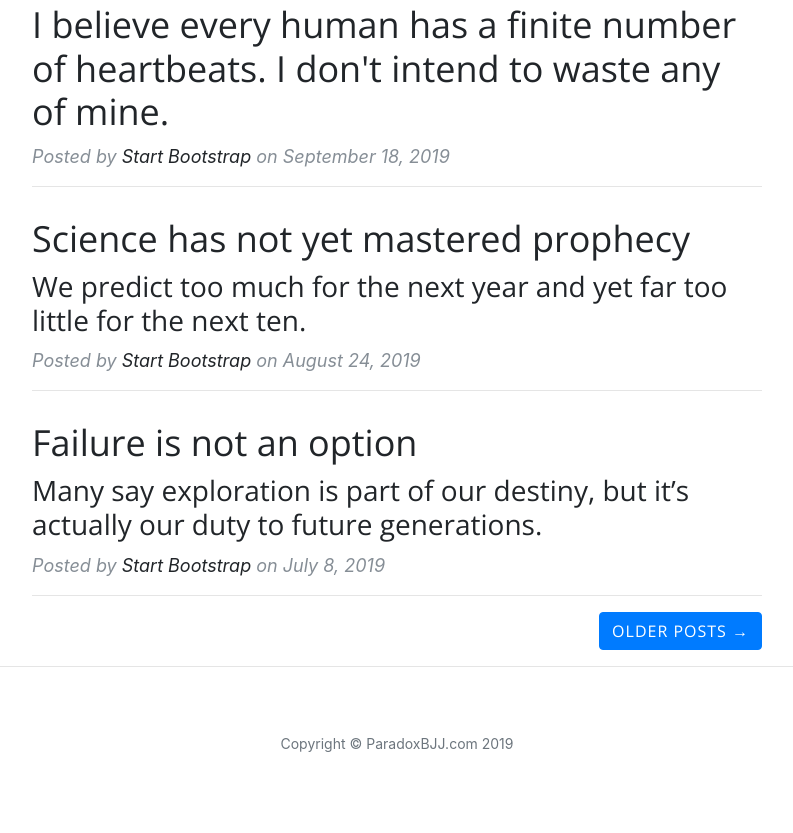
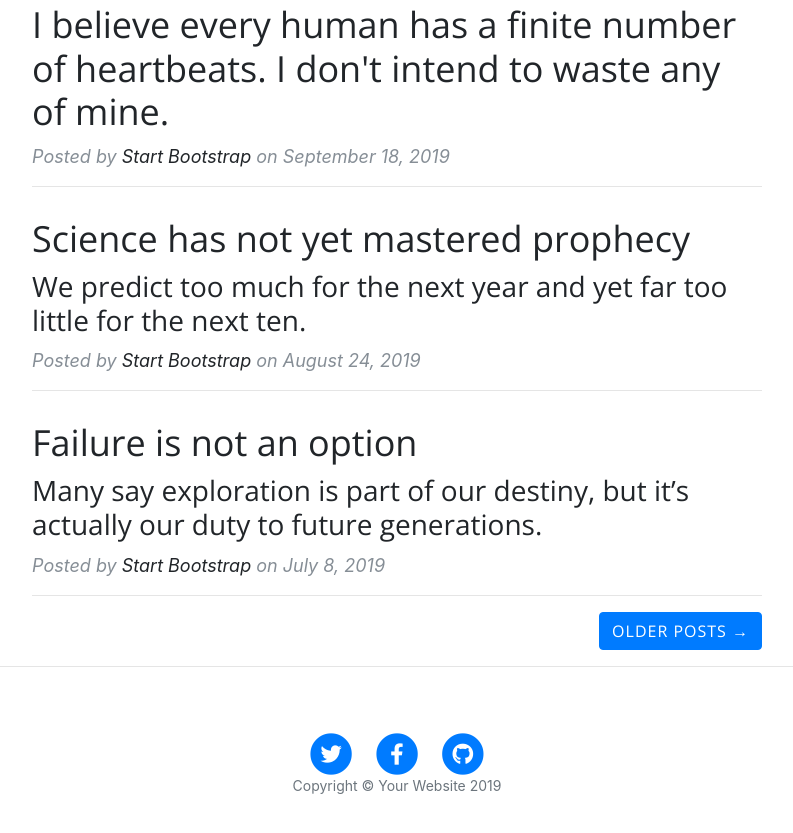
Before and after one commit to tzourg1/tzourg1.github.io, a website: page startbootstrap-clean-blog-gh-pages/index.html in a window 1280 px wide. Shown: the part 879-1712 px from the top of the page, without its empty margins (243-1036 px from the left). Drawn offline with nearby package versions, Linux system fonts and the light colour scheme; files that its build step writes are made by us from their sources; files whose address does not match are found by name.

Commit message:
Update index.html

```diff
--- a/startbootstrap-clean-blog-gh-pages/index.html
+++ b/startbootstrap-clean-blog-gh-pages/index.html
@@ -53,12 +53,12 @@
       <div class="collapse navbar-collapse" id="navbarResponsive">
         <ul class="navbar-nav ml-auto">
           <li class="nav-item active">
-            <a class="nav-link" href="https://tzourg1.github.io/">Home
+            <a class="nav-link" href="#">Home
+              <span class="sr-only">(current)</span>
             </a>
           </li>
           <li class="nav-item">
             <a class="nav-link" href="#">Articles</a>
-                          <span class="sr-only">(current)</span>
           </li>
           <li class="nav-item">
             <a class="nav-link" href="#">Fun Stuff</a>
@@ -81,8 +81,8 @@
       <div class="row">
         <div class="col-lg-8 col-md-10 mx-auto">
           <div class="site-heading">
-            <h1>BJJ Articles</h1>
-            <span class="subheading">A simple and random assortment</span>
+            <h1>Clean Blog</h1>
+            <span class="subheading">A Blog Theme by Start Bootstrap</span>
           </div>
         </div>
       </div>
@@ -161,7 +161,33 @@
     <div class="container">
       <div class="row">
         <div class="col-lg-8 col-md-10 mx-auto">
-          <p class="copyright text-muted">Copyright &copy; ParadoxBJJ.com 2019</p>
+          <ul class="list-inline text-center">
+            <li class="list-inline-item">
+              <a href="#">
+                <span class="fa-stack fa-lg">
+                  <i class="fas fa-circle fa-stack-2x"></i>
+                  <i class="fab fa-twitter fa-stack-1x fa-inverse"></i>
+                </span>
+              </a>
+            </li>
+            <li class="list-inline-item">
+              <a href="#">
+                <span class="fa-stack fa-lg">
+                  <i class="fas fa-circle fa-stack-2x"></i>
+                  <i class="fab fa-facebook-f fa-stack-1x fa-inverse"></i>
+                </span>
+              </a>
+            </li>
+            <li class="list-inline-item">
+              <a href="#">
+                <span class="fa-stack fa-lg">
+                  <i class="fas fa-circle fa-stack-2x"></i>
+                  <i class="fab fa-github fa-stack-1x fa-inverse"></i>
+                </span>
+              </a>
+            </li>
+          </ul>
+          <p class="copyright text-muted">Copyright &copy; Your Website 2019</p>
         </div>
       </div>
     </div>
```
